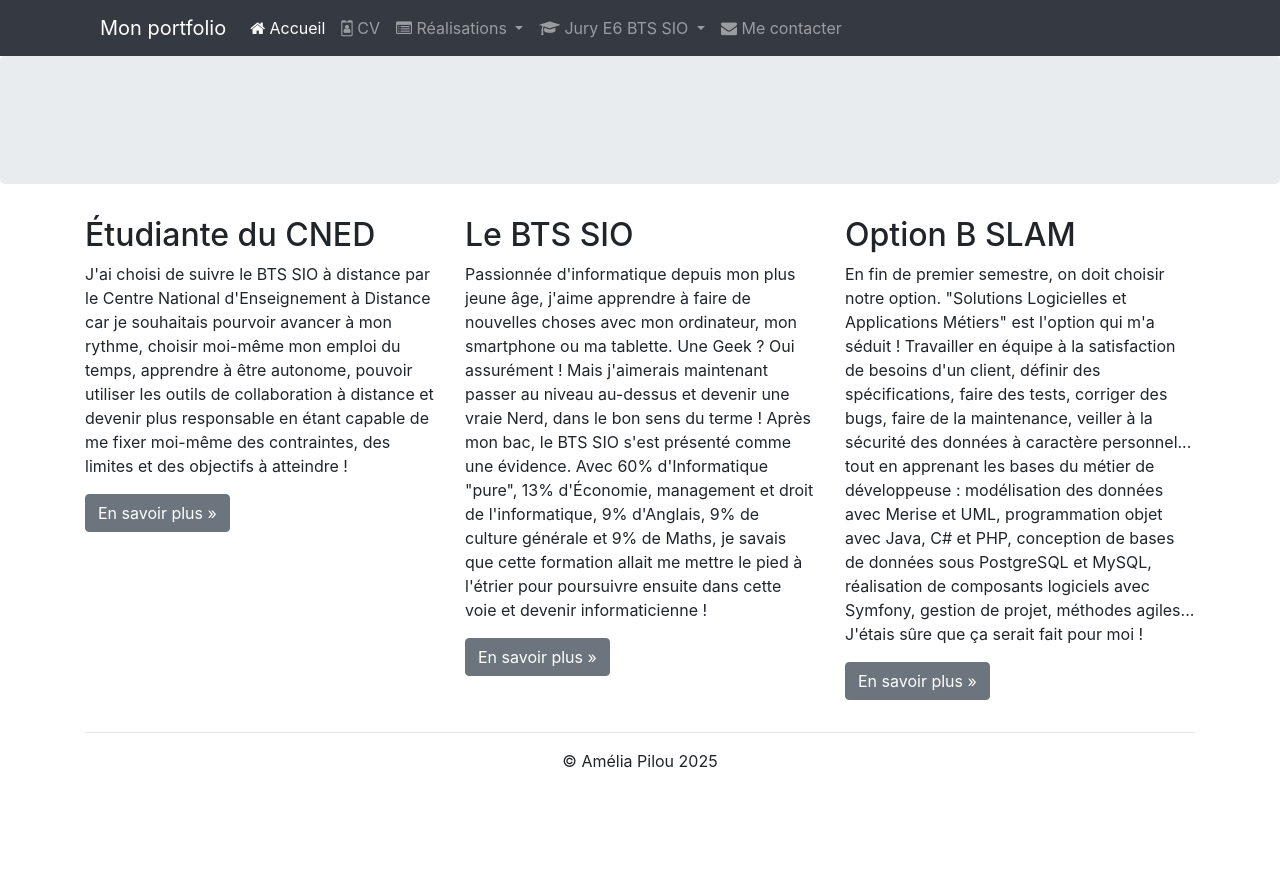
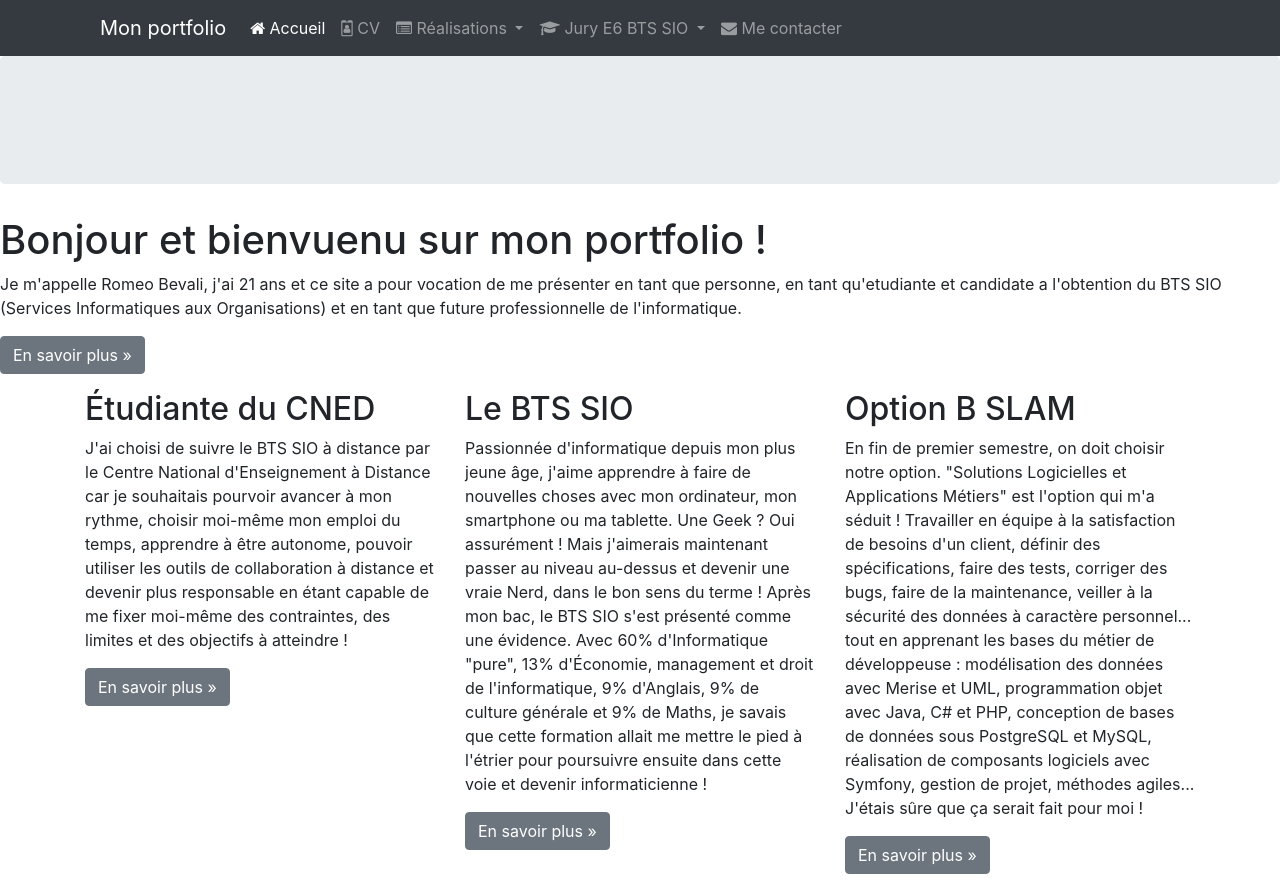
Before and after one commit to Romeobvl/romeobvl.github.io, a plain HTML site: page index.html in a window 1280 px wide. Shown: the top 893 px of the page. Before the commit the page ends 800 px from the top, so only its background shows below. Drawn offline with nearby package versions, Linux system fonts and the light colour scheme.

```diff
--- a/index.html
+++ b/index.html
@@ -130,6 +130,16 @@
                 </div>
         </nav>
         <div class="jumbotron"></div> <!-- Emplacement pour le contenu principal de la page -->
+        <h1>Bonjour et bienvuenu sur mon portfolio !</h1>
+        <p>Je m'appelle Romeo Bevali, j'ai 21 ans et ce site a pour vocation de me présenter en tant que personne, en tant
+            qu'etudiante et candidate a l'obtention du BTS SIO (Services Informatiques aux Organisations) et en tant que
+            future professionnelle de l'informatique.
+        </p>
+        <p><a class="btn btn-secondary" href="" target="_blank"
+           role="button">En savoir plus »
+            </a>
+        </p>
+
         <footer>
             <div class="container">
                 <div class="row">
```
Also changed, not shown: css/images/Red-Rating-Stars.png (added), css/images/ligne.png (added), images/AmeliaPilou.jpg (added), images/MVC.png (added), images/adapters.png (added), images/cv/github2-dreamstale35.png (added), images/cv/instagram-dreamstale43.png (added), images/cv/linkedin-dreamstale45.png (added), images/cv/mail-dreamstale47.png (added), images/cv/skype-dreamstale61.png (added), images/cv/twitter-dreamstale71.png (added), images/ihmcoach.png (added).
